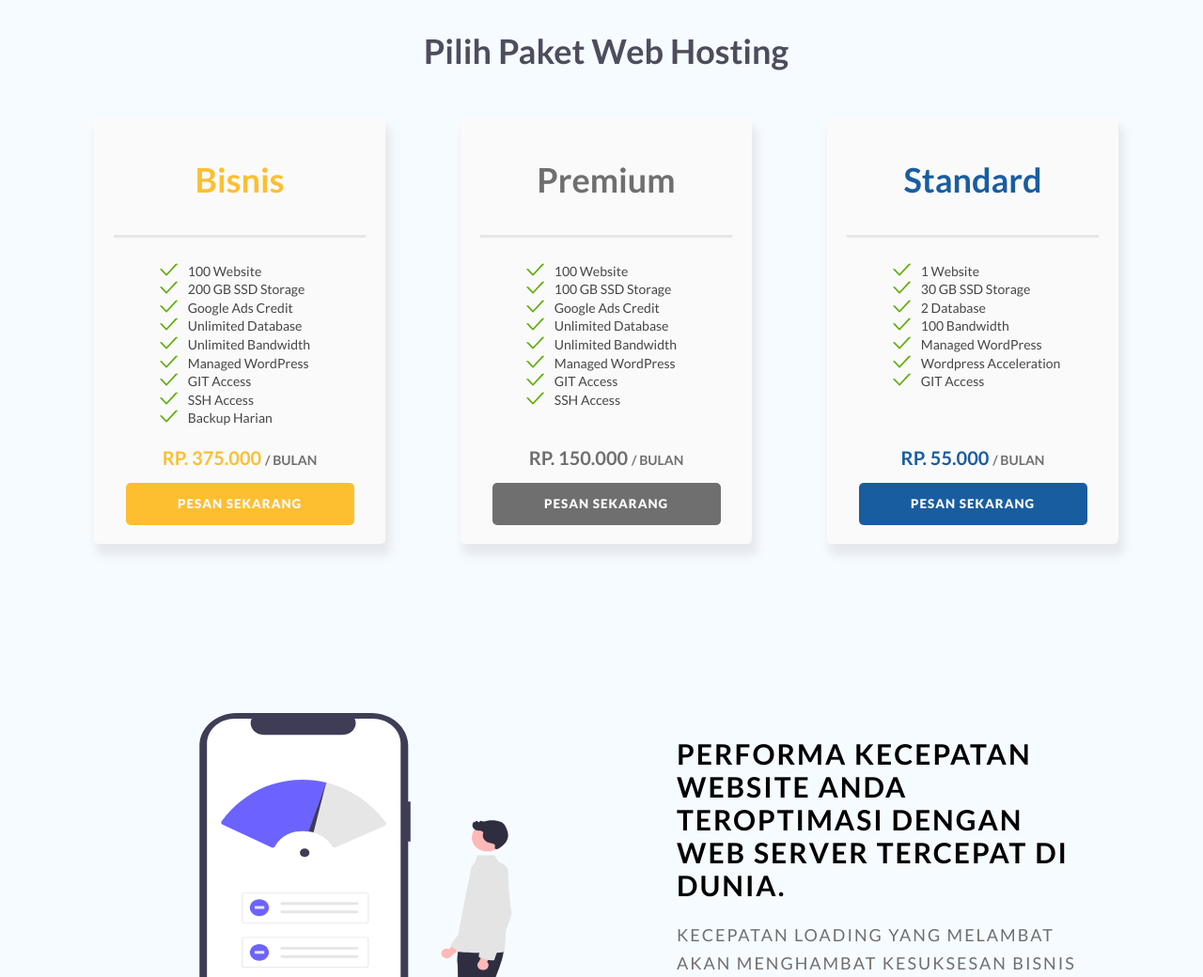
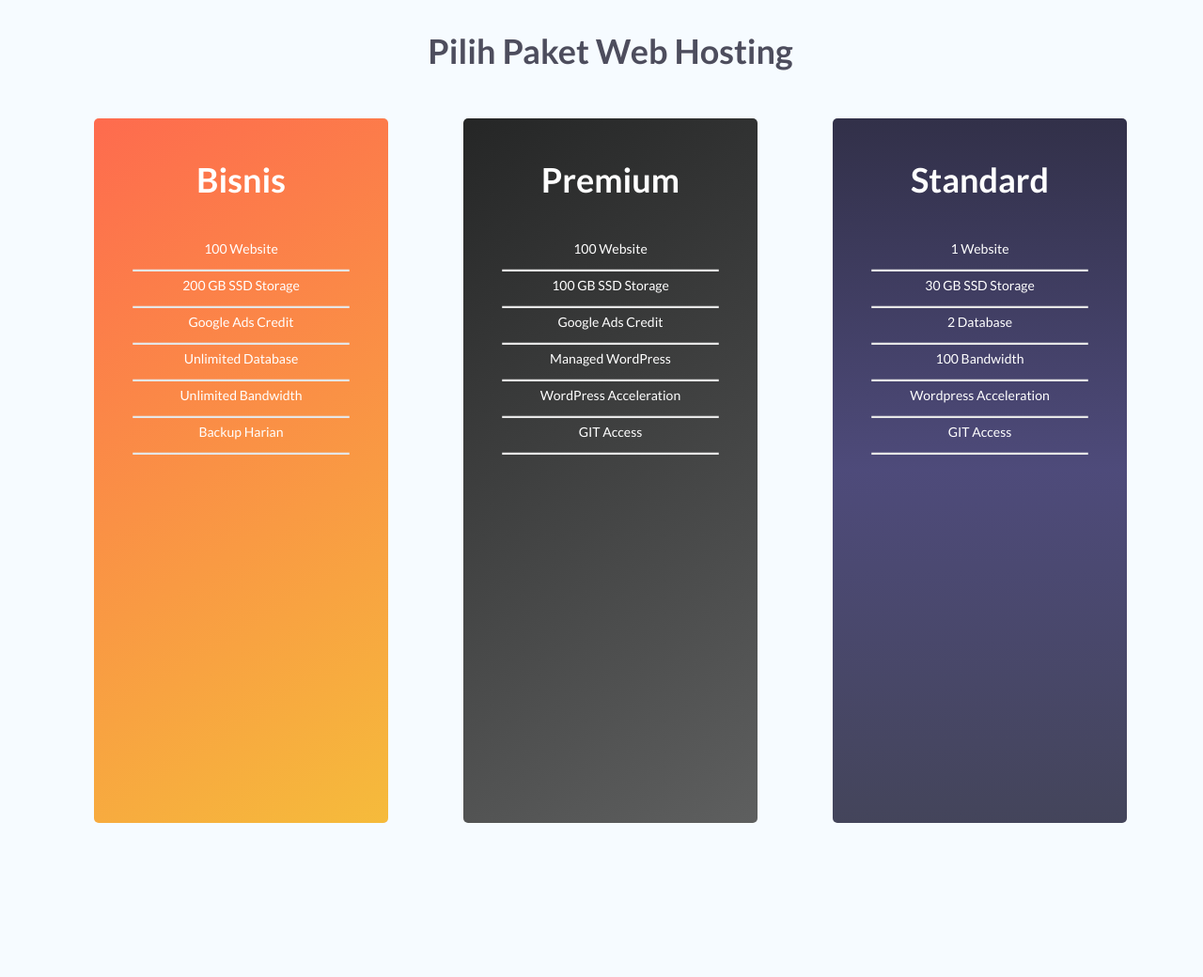
Before and after one commit to evanightly/Web-Project-PhytonGroup-WRI, a plain HTML site: page index.html in a window 1280 px wide. Shown: the part 780-1820 px from the top of the page at 94% size. Drawn offline with Linux system fonts and the light colour scheme.

Commit message:
update paket hosting

```diff
--- a/index.html
+++ b/index.html
@@ -54,58 +54,88 @@
       <h1>Pilih Paket Web Hosting</h1>
       <div class="container">
         <div class="gold">
+          <div class="goldf">
+            <h6><br></h6>
             <p>Bisnis</p>
-          <img src="assets/vector/horizontalline.svg" id="garis">
             <ul>
-            <li><img src="assets/vector/check.svg">100 Website</li>
-            <li><img src="assets/vector/check.svg">200 GB SSD Storage</li>
-            <li><img src="assets/vector/check.svg">Google Ads Credit</li>
-            <li><img src="assets/vector/check.svg">Unlimited Database</li>
-            <li><img src="assets/vector/check.svg">Unlimited Bandwidth</li>
-            <li><img src="assets/vector/check.svg">Managed WordPress</li>
-            <li><img src="assets/vector/check.svg">GIT Access</li>
-            <li><img src="assets/vector/check.svg">SSH Access</li>
-            <li><img src="assets/vector/check.svg">Backup Harian</li>
+              <li>100 Website</li>
+              <li><img src="assets/vector/horizontalline.svg" class="garis"></li>
+              <li>200 GB SSD Storage</li>
+              <li><img src="assets/vector/horizontalline.svg" class="garis"></li>
+              <li>Google Ads Credit</li>
+              <li><img src="assets/vector/horizontalline.svg" class="garis"></li>
+              <li>Unlimited Database</li>
+              <li><img src="assets/vector/horizontalline.svg" class="garis"></li>
+              <li>Unlimited Bandwidth</li>
+              <li><img src="assets/vector/horizontalline.svg" class="garis"></li>
+              <li>Backup Harian</li>
+              <li><img src="assets/vector/horizontalline.svg" class="garis"></li>
             </ul>
+          </div>
+          <div class="goldb">
             <div class="harga">
+            <h5><br></h5>
+            <h3>Hanya</h3>
             <h2>RP. 375.000 <span>/ BULAN</span></h2>
             </div>
-          <button>PESAN SEKARANG</button>
+            <button>PESAN</button>
+          </div>
         </div>
         <div class="premium">
+          <div class="premiumf">
+            <h6><br></h6>
             <p>Premium</p>
-          <img src="assets/vector/horizontalline.svg" id="garis">
             <ul>
-            <li><img src="assets/vector/check.svg">100 Website</li>
-            <li><img src="assets/vector/check.svg">100 GB SSD Storage</li>
-            <li><img src="assets/vector/check.svg">Google Ads Credit</li>
-            <li><img src="assets/vector/check.svg">Unlimited Database</li>
-            <li><img src="assets/vector/check.svg">Unlimited Bandwidth</li>
-            <li><img src="assets/vector/check.svg">Managed WordPress</li>
-            <li><img src="assets/vector/check.svg">GIT Access</li>
-            <li><img src="assets/vector/check.svg">SSH Access</li>
+              <li>100 Website</li>
+              <li><img src="assets/vector/horizontalline.svg" class="garis"></li>
+              <li>100 GB SSD Storage</li>
+              <li><img src="assets/vector/horizontalline.svg" class="garis"></li>
+              <li>Google Ads Credit</li>
+              <li><img src="assets/vector/horizontalline.svg" class="garis"></li>
+              <li>Managed WordPress</li>
+              <li><img src="assets/vector/horizontalline.svg" class="garis"></li>
+              <li>WordPress Acceleration</li>
+              <li><img src="assets/vector/horizontalline.svg" class="garis"></li>
+              <li>GIT Access</li>
+              <li><img src="assets/vector/horizontalline.svg" class="garis"></li>
             </ul>
+          </div>
+          <div class="premiumb">
             <div class="harga">
+              <h5><br></h5>
+              <h3>Hanya</h3>
               <h2>RP. 150.000 <span>/ BULAN</span></h2>
             </div>
-          <button>PESAN SEKARANG</button>
+            <button>PESAN</button>
+          </div>
         </div>
         <div class="standard">
+          <div class="standardf">
+            <h6><br></h6>
             <p>Standard</p>
-          <img src="assets/vector/horizontalline.svg" id="garis">
             <ul>
-            <li><img src="assets/vector/check.svg">1 Website</li>
-            <li><img src="assets/vector/check.svg">30 GB SSD Storage</li>
-            <li><img src="assets/vector/check.svg">2 Database</li>
-            <li><img src="assets/vector/check.svg">100 Bandwidth</li>
-            <li><img src="assets/vector/check.svg">Managed WordPress</li>
-            <li><img src="assets/vector/check.svg">Wordpress Acceleration</li>
-            <li><img src="assets/vector/check.svg">GIT Access</li>
+              <li>1 Website</li>
+              <li><img src="assets/vector/horizontalline.svg" class="garis"></li>
+              <li>30 GB SSD Storage</li>
+              <li><img src="assets/vector/horizontalline.svg" class="garis"></li>
+              <li>2 Database</li>
+              <li><img src="assets/vector/horizontalline.svg" class="garis"></li>
+              <li>100 Bandwidth</li>
+              <li><img src="assets/vector/horizontalline.svg" class="garis"></li>
+              <li>Wordpress Acceleration</li>
+              <li><img src="assets/vector/horizontalline.svg" class="garis"></li>
+              <li>GIT Access</li>
+              <li><img src="assets/vector/horizontalline.svg" class="garis"></li>
             </ul>
+          </div>
+          <div class="standardb">
             <div class="harga">
+              <h5><br></h5>
+              <h3>Hanya</h3>
               <h2>RP. 55.000 <span>/ BULAN</span></h2>
             </div>
-          <button>PESAN SEKARANG</button>
+          <button>PESAN</button>
+        </div>
       </div>
     </section>
     <section class="fitur" id="fitur">
--- a/styles/style.css
+++ b/styles/style.css
@@ -379,14 +379,13 @@ button {
 }
 
 .paket .container > div {
-  padding: 20px;
-  box-shadow: 4px 10px 10px 2px #88888827;
-  transition: all 0.2s;
+  /*padding: 20px;
+  box-shadow: 4px 10px 10px 2px #88888827;*/
 }
 
-.paket .container > div:hover {
+/*.paket .container > div:hover {
   transform: scale(1.1);
-}
+}*/
 
 .paket .container div:not(:last-child) {
   margin-right: 80px;
@@ -394,31 +393,26 @@ button {
 
 .paket .container p {
   text-align: center;
-  margin-top: 23.72px;
-  margin-bottom: 35.94px;
+  padding: 0%;
+  /*margin-top: 43.72px;*/
+  margin-bottom: 41.82px;
   font-style: normal;
   font-weight: bold;
   font-size: 36px;
   line-height: 43px;
-}
-
-.paket .container #garis {
-  display: block;
-  margin-left: auto;
-  margin-right: auto;
-  margin-bottom: 26.23px;
+  color: #fff;
 }
 
 .paket .container ul {
   list-style-type: none;
-  padding-left: 50px;
+  text-align: center;
   font-size: 14px;
   line-height: 19.53px;
-  color: #101010c4;
+  color: #ffffff;
 }
 
-.paket .container ul img {
-  margin-right: 9.77px;
+.paket .container ul .garis {
+  width: 233px;
 }
 
 .paket .container button {
@@ -426,95 +420,120 @@ button {
   letter-spacing: 1px;
 }
 
-.paket .container button:hover {
+.paket h2 {
+  font-weight: 300;
+  font-size: 41px;
+  line-height: 49px;
+  text-align: center;
+  margin-bottom: 83px;
+  color: #FFFFFF;
+
+}
+.paket h3 {
+  font-size: 35px;
+  margin-left: 80px;
+  line-height: 42px;
+  text-align: center;
+  color: #ffff;
+}
+
+.paket h5 {
+  line-height: 119px;
+}
+
+.paket h6 {
+  line-height: 43.72px;
+}
+
+.paket span {
+  font-size: 14px;
+}
+
+/*.paket .container button:hover {
   cursor: pointer;
   transform: translateY(-5px);
 }
 
 .paket .container button:active {
   transform: translateY(0);
+}*/
+
+.gold {
+  background: linear-gradient(148.77deg, rgba(253, 200, 48, 0.85) 0.06%, rgba(241, 39, 17, 0.85) 0.07%, rgba(255, 81, 47, 0.85) 0.08%, rgba(245, 175, 25, 0.85) 99.68%, rgba(240, 152, 25, 0.85) 99.68%);
+  border-radius: 5px;
+  transform-style: preserve-3d;
+  transition: all 0.5s ease;
 }
 
-.gold {
-  background: #fafafa;
-  box-shadow: 0px 14px 10px -1px rgba(0, 0, 0, 0.07);
-  border-radius: 5px;
+.gold:hover {
+  transform: rotateY(180deg);
 }
 
-.gold p {
-  color: #fdbf30;
+.goldf {
+  backface-visibility: hidden;
+  width: 100%;
+  height: 100%;
+}
+
+.goldb {
+  backface-visibility: hidden;
+  transform: rotateY(180deg);
+  background: linear-gradient(148.56deg, #FDC830 0%, #F09819 100%);
+  width: 100%;
+  height: 100%;
 }
 
 .premium {
-  background: #fafafa;
-  box-shadow: 0px 14px 10px -1px rgba(0, 0, 0, 0.07);
+  background: linear-gradient(148.72deg, rgba(0, 0, 0, 0.85) 0.04%, rgba(67, 67, 67, 0.85) 99.93%);
   border-radius: 5px;
+  transform-style: preserve-3d;
+  transition: all 0.5s ease;
 }
 
-.premium p {
-  color: #6f6f6f;
+.premium:hover {
+  transform: rotateY(180deg);
+}
+
+.premiumf {
+  backface-visibility: hidden;
+  width: 100%;
+  height: 100%;
+}
+
+.premiumb {
+  backface-visibility: hidden;
+  transform: rotateY(180deg);
+  background: linear-gradient(148.56deg, #FDC830 0%, #F09819 100%);
+  width: 100%;
+  height: 100%;
 }
 
 .standard {
-  background: #fafafa;
-  box-shadow: 0px 14px 10px -1px rgba(0, 0, 0, 0.07);
+  background: linear-gradient(180deg, rgba(15, 12, 41, 0.85) 0%, rgba(48, 43, 99, 0.85) 50%, rgba(36, 36, 62, 0.85) 100%, rgba(36, 36, 62, 0.85) 100%);
   border-radius: 5px;
+  transform-style: preserve-3d;
+  transition: all 0.5s ease;
 }
 
-.standard p {
-  color: #195da1;
+.standard:hover {
+  transform: rotateY(180deg);
 }
 
-.harga {
-  text-align: center;
+.standardf {
+  backface-visibility: hidden;
   width: 100%;
-  /* margin-right: auto;
-  margin-left: auto;
-  display: flex;
-  justify-content: center; */
+  height: 100%;
 }
 
-.harga h2 {
-  font-size: 20px;
-  margin-bottom: 14.7px;
+.standardb {
+  backface-visibility: hidden;
+  transform: rotateY(180deg);
+  background: linear-gradient(148.56deg, #FDC830 0%, #F09819 100%);
+  width: 100%;
+  height: 100%;
 }
 
-.harga span {
-  font-size: 14px;
-  color: #6f6f6f;
-}
-
-.gold .harga h2 {
-  margin-top: 20.4px;
-  color: #fdbf30;
-}
-
-.gold .harga h3 {
-  /* margin-top: 28.4px; */
-  color: #6f6f6f;
-}
-
-.premium .harga h2 {
-  margin-top: 39.83px;
-  color: #6f6f6f;
-}
-
-.premium .harga h3 {
-  /* margin-top: 47.83px; */
-  color: #6f6f6f;
-}
-
-.standard .harga h2 {
-  margin-top: 59.351px;
-  color: #195da1;
-}
-
-.standard .harga h3 {
-  /* margin-top: 68.351px; */
-  color: #6f6f6f;
-}
-
-.paket button {
+/*.paket button {
   display: block;
   padding: 10px;
   width: 243px;
@@ -526,17 +545,31 @@ button {
   border-radius: 5px;
   line-height: 25px;
   size: 21px;
-}
+}*/
 
 .gold button {
+  font-weight: 800;
+  font-size: 21px;
+  line-height: 25px;
+  text-align: center;
+  text-transform: uppercase;
   background-color: #fdbf30;
 }
 
 .premium button {
+  font-weight: 800;
+  font-size: 21px;
+  line-height: 25px;
+  text-align: center;
+  text-transform: uppercase;
   background-color: #6f6f6f;
 }
 
 .standard button {
+  font-size: 21px;
+  line-height: 25px;
+  text-align: center;
+  text-transform: uppercase;
   background-color: #195da1;
 }
 
```
Lines whose indentation alone changed are shown as unchanged.
